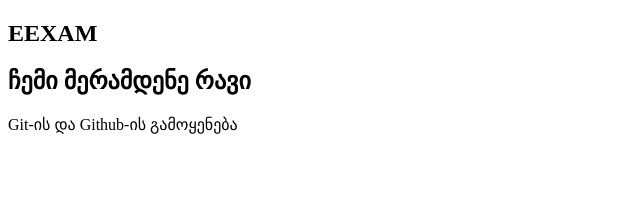
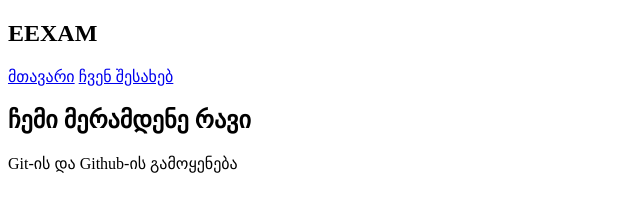
Before and after one commit to dachiVartagava/exam-project, a plain HTML site: page index.html in a window 1280 px wide. Shown: the whole page, without its empty margins (0-640 px from the left). Drawn offline with Linux system fonts and the light colour scheme.

Commit message:
Add navigation menu

```diff
--- a/index.html
+++ b/index.html
@@ -9,6 +9,10 @@
     <header>
         <h2>EEXAM</h2>
     </header>
+     <nav>
+        <a href="#">მთავარი</a>
+        <a href="#about">ჩვენ შესახებ</a>
+    </nav>
     <main>
         <h2>ჩემი მერამდენე რავი</h2>
         <p>Git-ის და Github-ის გამოყენება</p>
```
